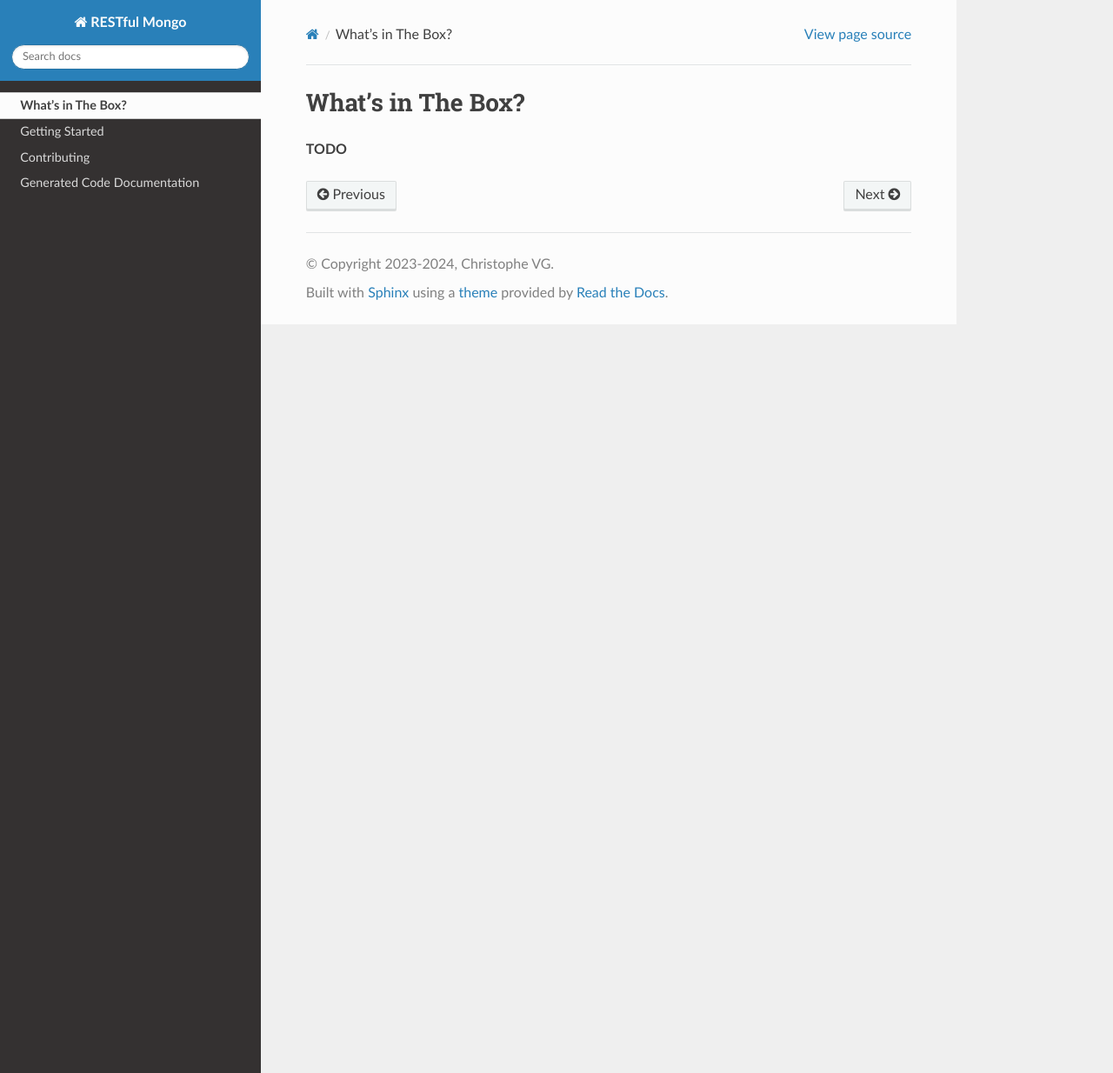
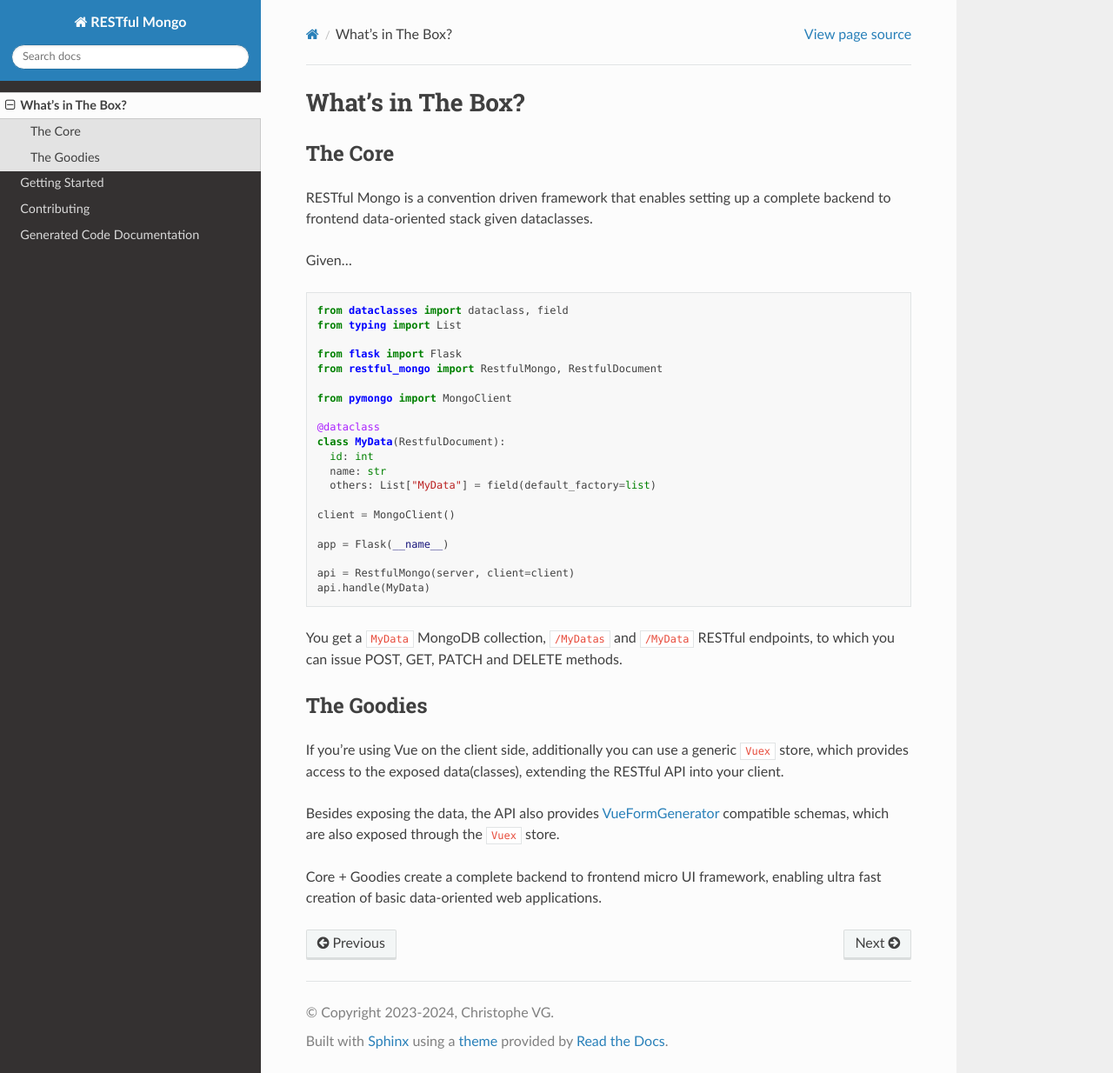
Before and after one commit to christophevg/restful-mongo, a Sphinx documentation site: the page built from docs/whats-in-the-box.md, in a window 1280 px wide and 1234 px high. Shown: the whole window at 87% size. Built offline with Sphinx 7.4.7 and the Read the Docs theme 2.0.0, drawn with Linux system fonts in a browser that asks for light colours.

Commit message:
added what's in the box documentation

````diff
--- a/docs/whats-in-the-box.md
+++ b/docs/whats-in-the-box.md
@@ -1,3 +1,40 @@
 # What's in The Box?
 
-**TODO**
+## The Core
+
+RESTful Mongo is a convention driven framework that enables setting up a complete backend to frontend data-oriented stack given dataclasses.
+
+Given...
+
+```python
+from dataclasses import dataclass, field
+from typing import List
+
+from flask import Flask
+from restful_mongo import RestfulMongo, RestfulDocument
+
+from pymongo import MongoClient
+
+@dataclass
+class MyData(RestfulDocument):
+  id: int
+  name: str
+  others: List["MyData"] = field(default_factory=list)
+
+client = MongoClient()
+
+app = Flask(__name__)
+
+api = RestfulMongo(server, client=client)
+api.handle(MyData)
+```
+
+You get a `MyData` MongoDB collection, `/MyDatas` and `/MyData` RESTful endpoints, to which you can issue POST, GET, PATCH and DELETE methods.
+
+## The Goodies
+
+If you're using Vue on the client side, additionally you can use a generic `Vuex` store, which provides access to the exposed data(classes), extending the RESTful API into your client.
+
+Besides exposing the data, the API also provides [VueFormGenerator](https://icebob.gitbooks.io/vueformgenerator/content/) compatible schemas, which are also exposed through the `Vuex` store.
+
+Core + Goodies create a complete backend to frontend micro UI framework, enabling ultra fast creation of basic data-oriented web applications.
````
